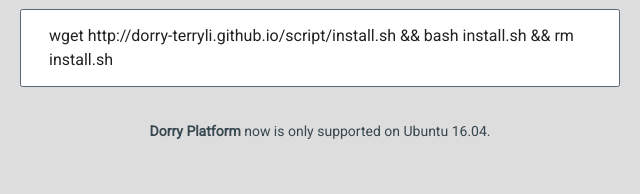
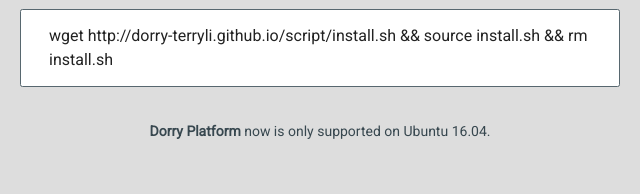
Before and after one commit to dorry-terryli/dorry-terryli.github.io, a plain HTML site: page documentation.html in a window 1280 px wide. Shown: the part 285-479 px from the top of the page, 320-960 px from the left. Drawn offline with nearby package versions, Linux system fonts and the light colour scheme.

Commit message:
modi install script

```diff
--- a/documentation.html
+++ b/documentation.html
@@ -56,7 +56,7 @@
             <div class="doc-version"> Ubuntu 16.04 </div>
             <div class="code-container">
                 <!--<p>curl -sSL http://dorry-terryli.github.io/script/install.sh | bash</p>-->
-                <p>wget http://dorry-terryli.github.io/script/install.sh && bash install.sh && rm install.sh</p>
+                <p>wget http://dorry-terryli.github.io/script/install.sh && source install.sh && rm install.sh</p>
             </div>
             <div class="doc-desc">
                 <p><b>Dorry Platform</b> now is only supported on Ubuntu 16.04.</p>
```
